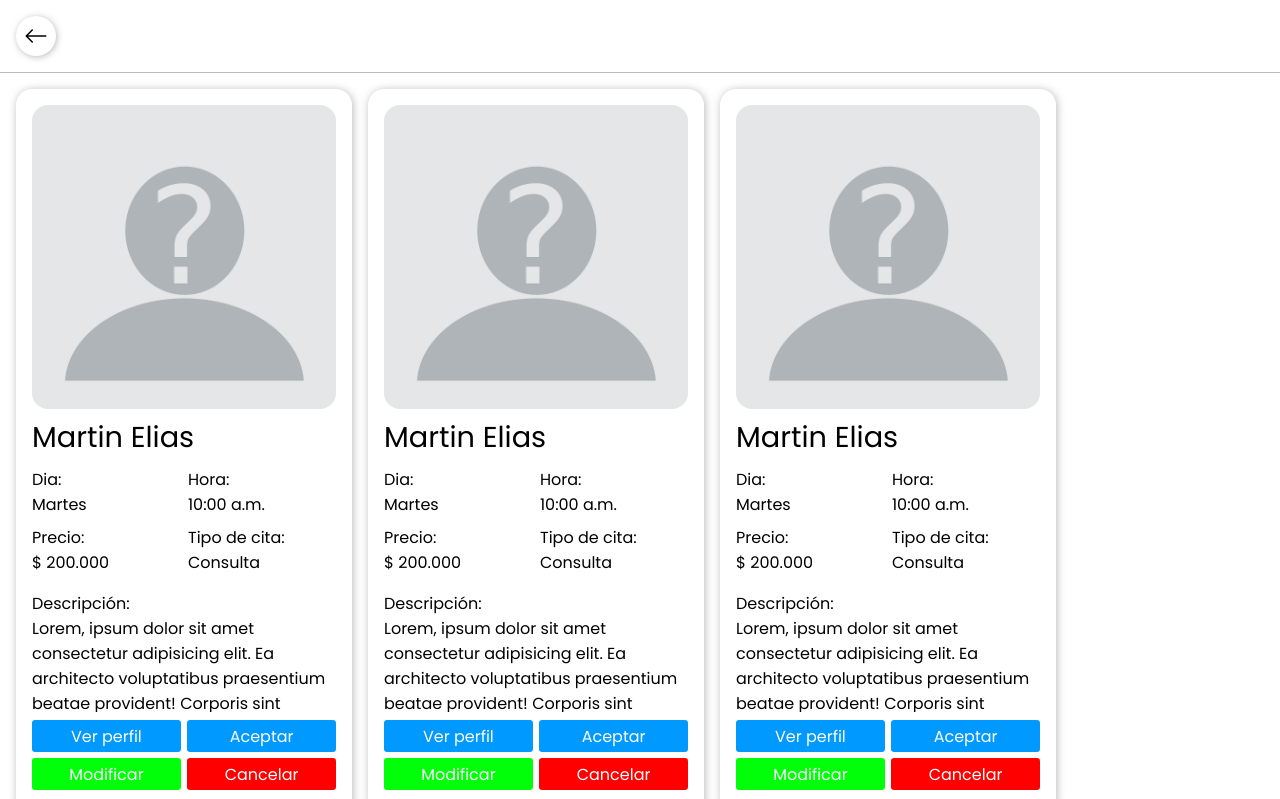
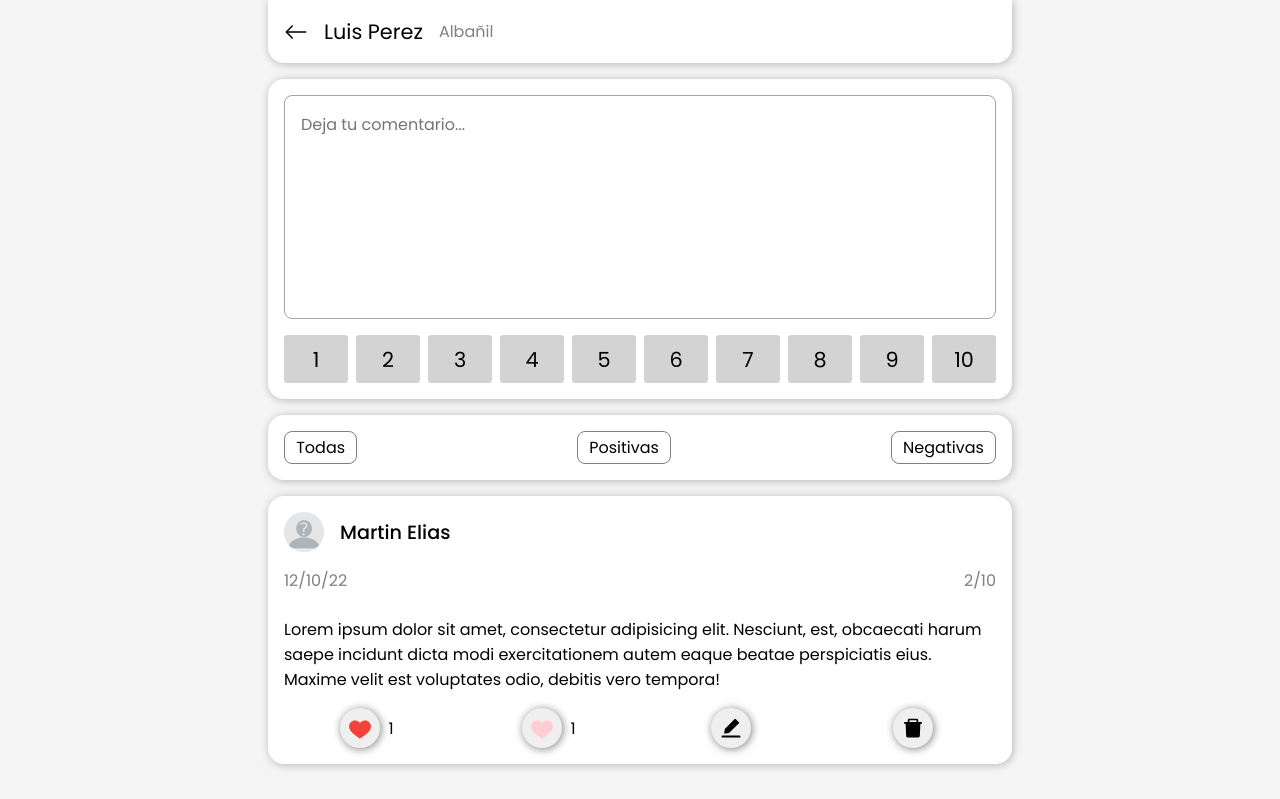
Before and after one commit to Martin10123/Project-Aula, a React (Vite) app: page / in a window 1280 px wide. Shown: the top 799 px of the page. Built offline with nearby package versions, Linux system fonts and the light colour scheme.

Commit message:
[Caja de comentarios para los profesionales lista]

```diff
--- /dev/null
+++ b/src/AuthProfessional/CommentProf/commentProf.module.css
@@ -0,0 +1,205 @@
+.container::before {
+  background-color: #d8d8d842;
+  content: "";
+  height: 100vh;
+  left: 0;
+  position: absolute;
+  top: 0;
+  width: 100%;
+  z-index: -1;
+}
+
+.nav_return {
+  align-items: center;
+  background: #fff;
+  box-shadow: 1px 1px 8px #8080808c;
+  display: flex;
+  gap: 1rem;
+  margin: 0 0 1rem 0;
+  padding: 1rem;
+  position: sticky;
+  top: 0;
+  width: 100%;
+}
+
+.nav_return svg {
+  font-size: 1.5rem;
+}
+
+.name_prof {
+  align-items: center;
+  display: flex;
+  gap: 1rem;
+}
+
+.name_prof p:nth-child(1) {
+  font-size: 1.3rem;
+}
+
+.name_prof p:nth-child(2) {
+  color: gray;
+}
+
+.textarea_opinion {
+  align-items: flex-end;
+  background: #fff;
+  border-radius: 1rem;
+  box-shadow: 1px 1px 8px #8080808c;
+  display: flex;
+  flex-direction: column;
+  gap: 1rem;
+  margin: 0 auto 1rem;
+  padding: 1rem;
+  width: 93%;
+}
+
+.textarea_opinion textarea {
+  border: 1px solid #aaa4a4;
+  border-radius: 0.5rem;
+  font-size: 1rem;
+  height: 14rem;
+  padding: 1rem;
+  resize: none;
+  width: 100%;
+}
+
+.select_calif {
+  align-items: center;
+  display: grid;
+  gap: 0.5rem;
+  grid-template-columns: repeat(10, 1fr);
+  justify-items: center;
+  width: 100%;
+}
+
+.select_calif_li {
+  background: #80808059;
+  border-radius: 0.2rem;
+  cursor: pointer;
+  height: 100%;
+  text-align: center;
+  width: 100%;
+}
+
+.filter_opinions {
+  align-items: center;
+  background: #fff;
+  border-radius: 1rem;
+  box-shadow: 1px 1px 8px #8080808c;
+  display: flex;
+  justify-content: space-between;
+  margin: 0 auto;
+  padding: 1rem;
+  width: 93%;
+}
+
+.filter_opinions p {
+  border-radius: 0.5rem;
+  border: 1px solid gray;
+  cursor: pointer;
+  padding: 0.2rem 0.7rem;
+  text-align: center;
+}
+
+.box_comments {
+  align-items: center;
+  display: flex;
+  flex-direction: column;
+  gap: 1rem;
+  padding: 1rem 0;
+  width: 100%;
+}
+
+.comment {
+  background: #fff;
+  border-radius: 1rem;
+  box-shadow: 1px 1px 8px #8080808c;
+  padding: 1rem;
+  width: 93%;
+}
+
+.image_user {
+  align-items: center;
+  display: flex;
+  gap: 1rem;
+  margin: 0 0 1rem 0;
+  width: 100%;
+}
+
+.image_user img {
+  border-radius: 50%;
+  cursor: pointer;
+  height: 2.5rem;
+  object-fit: cover;
+  width: 2.5rem;
+}
+
+.image_user figcaption {
+  font-size: 1.2rem;
+  font-weight: 500;
+}
+
+.info_date_calif_opinion {
+  color: gray;
+  display: flex;
+  gap: 1rem;
+  justify-content: space-between;
+  margin: 0 0 0.5rem 0;
+}
+
+.content_message {
+  padding: 1rem 0;
+}
+
+.buttons {
+  align-items: center;
+  display: grid;
+  gap: 1rem;
+  grid-template-columns: 1fr 1fr 1fr 1fr;
+  justify-items: center;
+}
+
+.content_reaction {
+  align-items: center;
+  display: flex;
+  gap: 0.5rem;
+}
+
+.content_reaction button,
+.buttons button {
+  align-items: center;
+  border-radius: 50%;
+  border: none;
+  box-shadow: 1px 1px 8px grey;
+  cursor: pointer;
+  display: flex;
+  font-size: 1.5rem;
+  height: 2.5rem;
+  justify-content: center;
+  width: 2.5rem;
+}
+
+.content_reaction button:nth-child(4) {
+  color: #ff0000;
+}
+
+@media (min-width: 1000px) {
+  .content {
+    margin: 0 auto;
+    width: 50rem;
+  }
+
+  .nav_return {
+    border-radius: 0 0 1rem 1rem;
+    margin: 0 auto 1rem;
+    width: 93%;
+  }
+
+  .select_calif_li {
+    align-items: center;
+    display: flex;
+    font-size: 1.3rem;
+    height: 3rem;
+    justify-content: center;
+  }
+}
--- /dev/null
+++ b/src/AuthProfessional/CommentProf/components/ButtonsComment.jsx
@@ -0,0 +1,31 @@
+import { AiFillDelete, AiFillEdit } from "react-icons/ai";
+import { FcLike, FcLikePlaceholder } from "react-icons/fc";
+
+import styles from "../commentProf.module.css";
+
+export const ButtonsComment = () => {
+  return (
+    <div className={styles.buttons}>
+      <div className={styles.content_reaction}>
+        <button>
+          <FcLike />
+        </button>
+        <p>1</p>
+      </div>
+      <div className={styles.content_reaction}>
+        <button>
+          <FcLikePlaceholder />
+        </button>
+        <p>1</p>
+      </div>
+
+      <button>
+        <AiFillEdit />
+      </button>
+
+      <button>
+        <AiFillDelete />
+      </button>
+    </div>
+  );
+};
--- /dev/null
+++ b/src/AuthProfessional/CommentProf/components/CardComment.jsx
@@ -0,0 +1,31 @@
+import { ButtonsComment } from ".";
+import { photoUser } from "../../../images";
+
+import styles from "../commentProf.module.css";
+
+export const CardComment = () => {
+  return (
+    <div className={styles.comment}>
+      <figure className={styles.image_user}>
+        <img src={photoUser} alt="Foto de perfil" />
+        <figcaption>Martin Elias</figcaption>
+      </figure>
+
+      <div className={styles.info_date_calif_opinion}>
+        <p>12/10/22</p>
+        <p>2/10</p>
+      </div>
+
+      <div className={styles.content_message}>
+        <p>
+          Lorem ipsum dolor sit amet, consectetur adipisicing elit. Nesciunt,
+          est, obcaecati harum saepe incidunt dicta modi exercitationem autem
+          eaque beatae perspiciatis eius. Maxime velit est voluptates odio,
+          debitis vero tempora!
+        </p>
+      </div>
+
+      <ButtonsComment />
+    </div>
+  );
+};
--- /dev/null
+++ b/src/AuthProfessional/CommentProf/components/WritteComment.jsx
@@ -0,0 +1,18 @@
+import styles from "../commentProf.module.css";
+
+const numbers = [1, 2, 3, 4, 5, 6, 7, 8, 9, 10];
+
+export const WritteComment = () => {
+  return (
+    <div className={styles.textarea_opinion}>
+      <textarea name="" placeholder="Deja tu comentario..." />
+      <div className={styles.select_calif}>
+        {numbers.map((number) => (
+          <div key={number} className={styles.select_calif_li}>
+            <p>{number}</p>
+          </div>
+        ))}
+      </div>
+    </div>
+  );
+};
--- /dev/null
+++ b/src/AuthProfessional/CommentProf/components/index.js
@@ -0,0 +1,3 @@
+export * from "./WritteComment";
+export * from "./ButtonsComment";
+export * from "./CardComment";
--- /dev/null
+++ b/src/AuthProfessional/CommentProf/pages/CommentProf.jsx
@@ -0,0 +1,33 @@
+import { BsArrowLeft } from "react-icons/bs";
+
+import { CardComment, WritteComment } from "../components";
+
+import styles from "../commentProf.module.css";
+
+export const CommentProf = () => {
+  return (
+    <section className={styles.container}>
+      <div className={styles.content}>
+        <div className={styles.nav_return}>
+          <BsArrowLeft />
+          <span className={styles.name_prof}>
+            <p>Luis Perez</p>
+            <p>Albañil</p>
+          </span>
+        </div>
+
+        <WritteComment />
+
+        <div className={styles.filter_opinions}>
+          <p>Todas</p>
+          <p>Positivas</p>
+          <p>Negativas</p>
+        </div>
+
+        <div className={styles.box_comments}>
+          <CardComment />
+        </div>
+      </div>
+    </section>
+  );
+};
--- a/src/AuthProfessional/ConfirmAppoi/pages/ConfirmAppoi.jsx
+++ b/src/AuthProfessional/ConfirmAppoi/pages/ConfirmAppoi.jsx
@@ -26,106 +26,6 @@ export const ConfirmAppoi = () => {
             <button>Cancelar</button>
           </div>
         </div>
-        <div className={styles.card_appoi}>
-          <CardAppoiConfirm />
-
-          <div className={styles.buttons}>
-            <button>Ver perfil</button>
-            <button>Aceptar</button>
-            <button onClick={() => setOpenUpdate(true)}>Modificar</button>
-            <button>Cancelar</button>
-          </div>
-        </div>
-        <div className={styles.card_appoi}>
-          <CardAppoiConfirm />
-
-          <div className={styles.buttons}>
-            <button>Ver perfil</button>
-            <button>Aceptar</button>
-            <button onClick={() => setOpenUpdate(true)}>Modificar</button>
-            <button>Cancelar</button>
-          </div>
-        </div>
-        <div className={styles.card_appoi}>
-          <CardAppoiConfirm />
-
-          <div className={styles.buttons}>
-            <button>Ver perfil</button>
-            <button>Aceptar</button>
-            <button onClick={() => setOpenUpdate(true)}>Modificar</button>
-            <button>Cancelar</button>
-          </div>
-        </div>
-        <div className={styles.card_appoi}>
-          <CardAppoiConfirm />
-
-          <div className={styles.buttons}>
-            <button>Ver perfil</button>
-            <button>Aceptar</button>
-            <button onClick={() => setOpenUpdate(true)}>Modificar</button>
-            <button>Cancelar</button>
-          </div>
-        </div>
-        <div className={styles.card_appoi}>
-          <CardAppoiConfirm />
-
-          <div className={styles.buttons}>
-            <button>Ver perfil</button>
-            <button>Aceptar</button>
-            <button onClick={() => setOpenUpdate(true)}>Modificar</button>
-            <button>Cancelar</button>
-          </div>
-        </div>
-        <div className={styles.card_appoi}>
-          <CardAppoiConfirm />
-
-          <div className={styles.buttons}>
-            <button>Ver perfil</button>
-            <button>Aceptar</button>
-            <button onClick={() => setOpenUpdate(true)}>Modificar</button>
-            <button>Cancelar</button>
-          </div>
-        </div>
-        <div className={styles.card_appoi}>
-          <CardAppoiConfirm />
-
-          <div className={styles.buttons}>
-            <button>Ver perfil</button>
-            <button>Aceptar</button>
-            <button onClick={() => setOpenUpdate(true)}>Modificar</button>
-            <button>Cancelar</button>
-          </div>
-        </div>
-        <div className={styles.card_appoi}>
-          <CardAppoiConfirm />
-
-          <div className={styles.buttons}>
-            <button>Ver perfil</button>
-            <button>Aceptar</button>
-            <button onClick={() => setOpenUpdate(true)}>Modificar</button>
-            <button>Cancelar</button>
-          </div>
-        </div>
-        <div className={styles.card_appoi}>
-          <CardAppoiConfirm />
-
-          <div className={styles.buttons}>
-            <button>Ver perfil</button>
-            <button>Aceptar</button>
-            <button onClick={() => setOpenUpdate(true)}>Modificar</button>
-            <button>Cancelar</button>
-          </div>
-        </div>
-        <div className={styles.card_appoi}>
-          <CardAppoiConfirm />
-
-          <div className={styles.buttons}>
-            <button>Ver perfil</button>
-            <button>Aceptar</button>
-            <button onClick={() => setOpenUpdate(true)}>Modificar</button>
-            <button>Cancelar</button>
-          </div>
-        </div>
       </div>
 
       {openUpdate && <UpdateAppoi setOpenUpdate={setOpenUpdate} />}
--- a/src/AuthProfessional/ProfileProfessional/components/ButtonsForUsers/buttonUsers.module.css
+++ b/src/AuthProfessional/ProfileProfessional/components/ButtonsForUsers/buttonUsers.module.css
@@ -15,7 +15,7 @@
 .buttons_votes button {
   align-items: center;
   border: 1px solid;
-  border-radius: 4rem;
+  border-radius: 0.5rem;
   color: #ffffff;
   cursor: pointer;
   display: flex;
--- a/src/AuthProfessional/ProfileProfessional/profileProf.module.css
+++ b/src/AuthProfessional/ProfileProfessional/profileProf.module.css
@@ -115,9 +115,6 @@
     width: 100%;
   }
 
-  .navbar {
-  }
-
   .container::before,
   .navbar {
     display: none;
--- a/src/AuthProfessional/index.js
+++ b/src/AuthProfessional/index.js
@@ -6,3 +6,4 @@ export * from "./RecoverAccount/RecoverAccountProf";
 export * from "./RegisterAppProf";
 export * from "./SeeAppoiConfirm/pages/SeeAppoiConfirm";
 export * from "./UpdateData/UpdateData";
+export * from "./CommentProf/pages/CommentProf";
--- a/src/main.jsx
+++ b/src/main.jsx
@@ -1,14 +1,12 @@
 import React from "react";
 import ReactDOM from "react-dom/client";
-import { ConfirmAppoi } from "./AuthProfessional/ConfirmAppoi/pages/ConfirmAppoi";
-import { NotificationUser, ProfileUser } from "./AuthUser";
 
-import { MessagesApp } from "./ChatsApp";
+import { CommentProf } from "./AuthProfessional";
 
 import "./index.css";
 
 ReactDOM.createRoot(document.getElementById("root")).render(
   <React.StrictMode>
-    <ConfirmAppoi />
+    <CommentProf />
   </React.StrictMode>
 );
```
